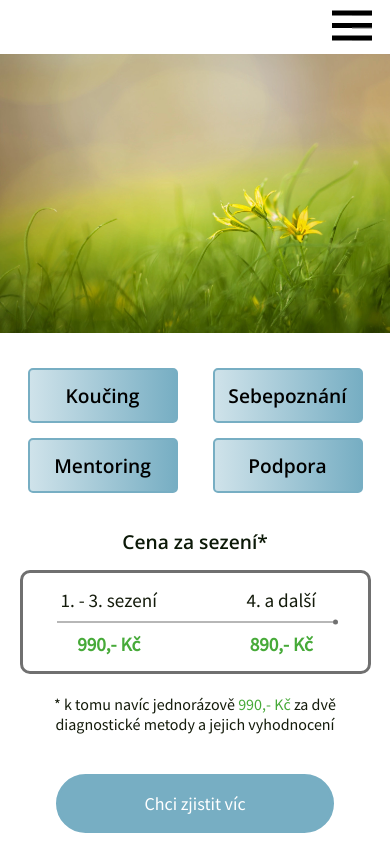
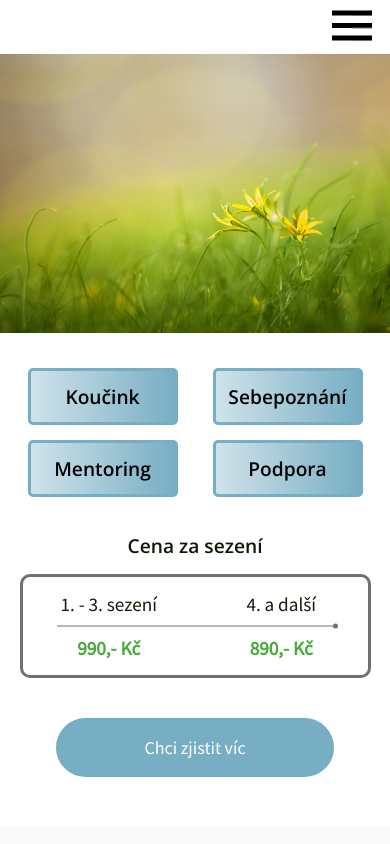
Before and after one commit to NelliaS/personal-webpage, a Next.js app: page /cenik in a window 390 px wide. Shown: the top 844 px of the page. Built offline with nearby package versions, Linux system fonts and the light colour scheme.

Commit message:
cenik mobile function

```diff
--- a/src/pages/cenik.tsx
+++ b/src/pages/cenik.tsx
@@ -1,3 +1,4 @@
+import React, { useState } from 'react';
 import type { NextPage } from 'next'
 import styles from '../styles/cenik.module.css'
 import Button from '../components/Button'
@@ -5,7 +6,15 @@ import Link from "next/link"
 import Image from "next/image";
 import HeroImage from "../../public/images/cenik.webp";
 
+
 const Cenik: NextPage = () => {
+
+    const [cena1, setCena1] = useState("990,- Kč");
+    const [cena2, setCena2] = useState("890,- Kč");
+    const [info1, setInfo1] = useState("");
+    const [info2, setInfo2] = useState("");
+
+
     return (
         <section className={styles.content}>
             <section className={styles.boxwrapper}>
@@ -22,7 +31,7 @@ const Cenik: NextPage = () => {
                     <p className={styles.griditem7}>990,- Kč</p>
                     <p className={styles.griditem8}>990,- Kč</p>
                     <p className={styles.griditem9}>890,- Kč</p>
-                    <p className={styles.griditem10}>4. a další sezení</p>
+                    <p className={styles.griditem10} id=''>4. a další sezení</p>
                     <p className={styles.griditem11}>890,- Kč</p>
                     <p className={styles.griditem12}>890,- Kč</p>
                     <p className={styles.griditem13}>890,- Kč</p>
@@ -44,20 +53,40 @@ const Cenik: NextPage = () => {
             <section className={styles.mobilecontent}>
                 <div className={styles.mobileimgwrapper}></div>
                 <section className={styles.mobilebuttonwrapper}>
-                    <a className={styles.mbitem1}>Koučing</a>
-                    <a className={styles.mbitem2}>Sebepoznání</a>
-                    <a className={styles.mbitem3}>Mentoring</a>
-                    <a className={styles.mbitem4}>Podpora</a>
+                    <button onClick={() => {
+                        setCena1("990,- Kč");
+                        setCena2("890,- Kč");
+                        setInfo1("");
+                        setInfo2("");
+                        }} className={styles.mbitem1}>Koučink</button>
+                    <button onClick={() => {
+                        setCena1("990,- Kč");
+                        setCena2("890,- Kč");
+                        setInfo1("*");
+                        setInfo2("* k tomu navíc jednorázově 990,- Kč za dvě diagnostické metody a jejich vyhodnocení");}} className={styles.mbitem2}>Sebepoznání</button>
+                    <button onClick={() => {
+                        setCena1("990,- Kč");
+                        setCena2("890,- Kč");
+                        setInfo1("");
+                        setInfo2("");}} className={styles.mbitem3}>Mentoring</button>
+                    <button onClick={() => {
+                        setCena1("890,- Kč");
+                        setCena2("790,- Kč");
+                        setInfo1("*");
+                        setInfo2("* zvýhodněná cena pro typ spolupráce, která je zpravidla dlouhodobější");
+                    }}
+                        className={styles.mbitem4}>Podpora</button>
                 </section>
                 <section className={styles.mobiletablewrapper}>
-                    <h1>Cena za sezení*</h1>
+                    <h1>Cena za sezení{info1}</h1>
                     <section className={styles.mobilegridwrapper}>
                         <p>1. - 3. sezení</p>
                         <p>4. a další</p>
-                        <p>990,- Kč</p>
-                        <p>890,- Kč</p>
+                        <p>{cena1}</p>
+                        <p>{cena2}</p>
                     </section>
-                    <p className={styles.mtextalign}>* k tomu navíc jednorázově <span className={styles.mtextinfo}>990,- Kč</span> za dvě diagnostické metody a jejich vyhodnocení</p>
+                    <p className={styles.mtextalign}>{info2}</p>
+                    {/* <p className={styles.mtextalign}>* k tomu navíc jednorázově <span className={styles.mtextinfo}>990,- Kč</span> za dvě diagnostické metody a jejich vyhodnocení</p> */}
                 </section >
                 <Link href="/kontaktni-formular">
                     <a className={styles.malign}><Button value="Chci zjistit víc" type='submit'/></a>
@@ -67,6 +96,7 @@ const Cenik: NextPage = () => {
 
 
     )
+
 }
 
 export default Cenik
--- a/src/styles/cenik.module.css
+++ b/src/styles/cenik.module.css
@@ -1,5 +1,11 @@
 @import url('https://fonts.googleapis.com/css2?family=PT+Serif&display=swap');
 
+.show{
+    display: block;
+}
+.hide{
+    display: none;
+}
 .mobilecontent{
     display: none;
 }
@@ -240,12 +246,12 @@
       .mbitem4{
           place-self: center;
       }
-      .mobilebuttonwrapper a{
+      .mobilebuttonwrapper button{
         text-align: center;
         background: rgb(119,174,195);
         background: linear-gradient(90deg, rgba(119,174,195,0.3533788515406162) 0%, rgba(119,174,195,1) 100%);
         padding: 12px 5px;
-        border: 2px solid var(--color-secondary);
+        border: 3px solid var(--color-secondary);
         border-radius: 5px;
         margin-top: 15px;
         font-weight: bold;
@@ -253,15 +259,31 @@
         width: 150px;
     }
 
-    .mobilebuttonwrapper a:hover{
-        background-color: white;
+    .mbitem1:hover{
+        background: white;
     }
-    .mobilebuttonwrapper a:active{
-        background-color: white;
+    .mbitem1:active{
+        background: white;
     }
-    .mobilebuttonwrapper a:focus{
-        background-color: white;
+    .mbitem2:hover{
+        background: white;
     }
+    .mbitem2:active{
+        background: white;
+    }
+    .mbitem3:hover{
+        background: white;
+    }
+    .mbitem3:active{
+        background: white;
+    }
+    .mbitem4:hover{
+        background: white;
+    }
+    .mbitem4:active{
+        background: white;
+    }
+
     .mobiletablewrapper h1{
         text-align: center;
         margin-bottom: 15px;
@@ -302,7 +324,7 @@
     .malign{
         margin: 0 auto 50px auto;
     }
-    .mobilebuttonwrapper a,
+    .mobilebuttonwrapper button,
     .mobiletablewrapper h1,
     .mobilegridwrapper p{
         font-size: 1.2rem;
@@ -330,4 +352,7 @@
         left: 90%;
         transform: translateY(-50%);
     }
+
+
+
   }
```
